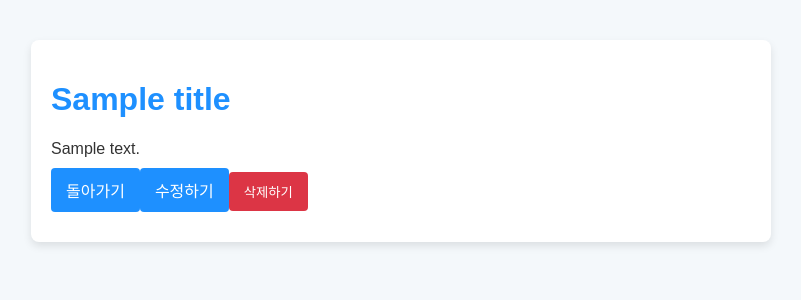
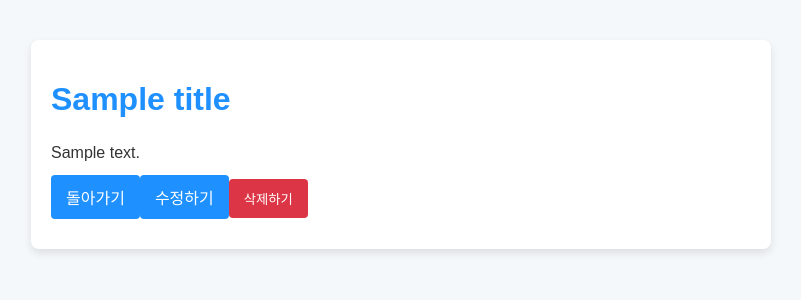
Before and after one commit to kieeler123/myPersonalProject, a Node server app: template views/post.pug in a window 1280 px wide. Shown: the top 300 px of the page, without its empty margins (239-1040 px from the left). Run offline with Node 20, Linux system fonts and the light colour scheme; the template is opened without the code that fills it: most values are stand-ins (such as "Sample title", 1, 10 or a date in 2020).

Commit message:
style+.content-box

```diff
--- a/public/style.css
+++ b/public/style.css
@@ -52,3 +52,8 @@ a{
     text-decoration: none;
     color: #1e90ff;
 }
+.content-box {
+    white-space: pre-wrap;
+    word-break: break-word;
+    line-height: 1.6;
+  }
```
